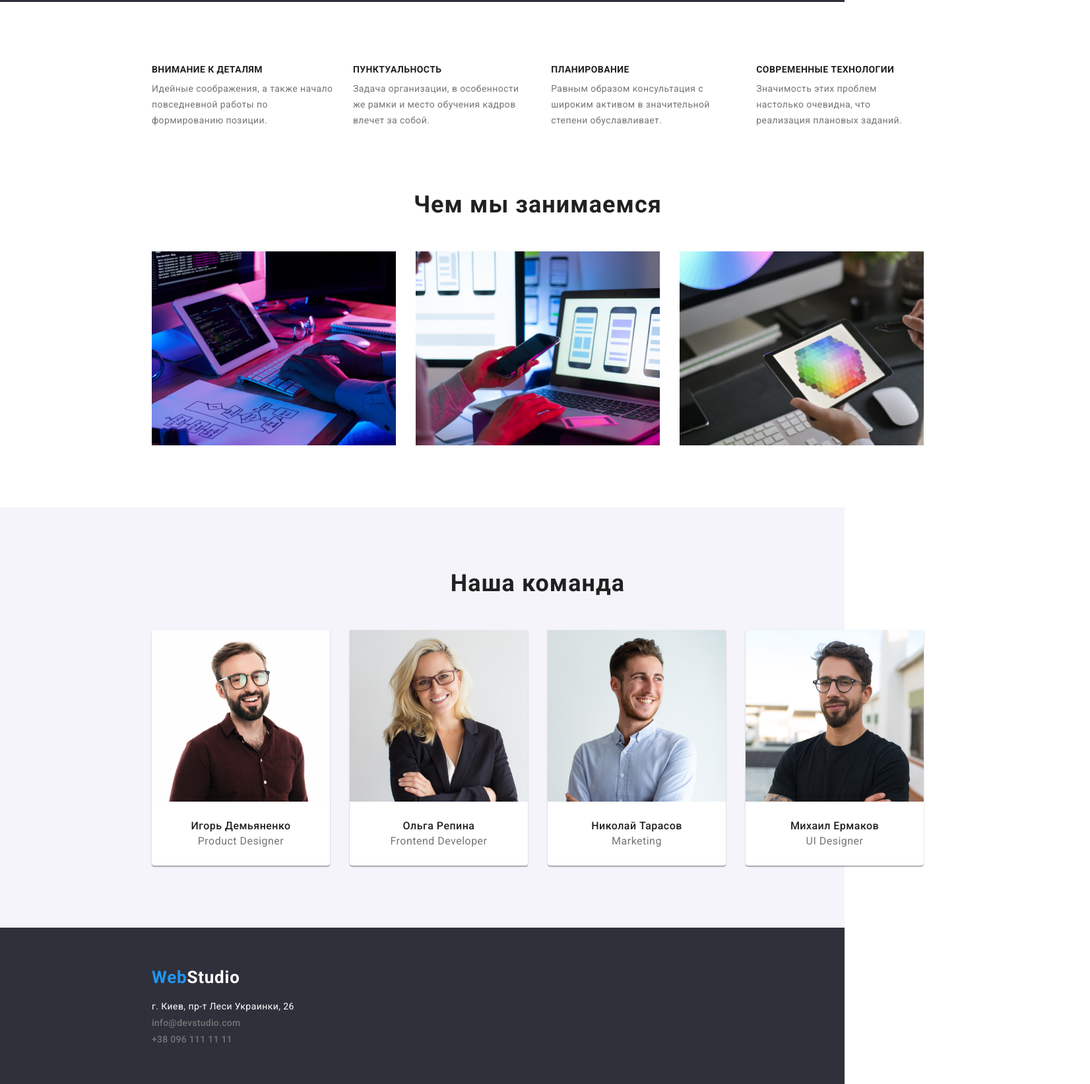
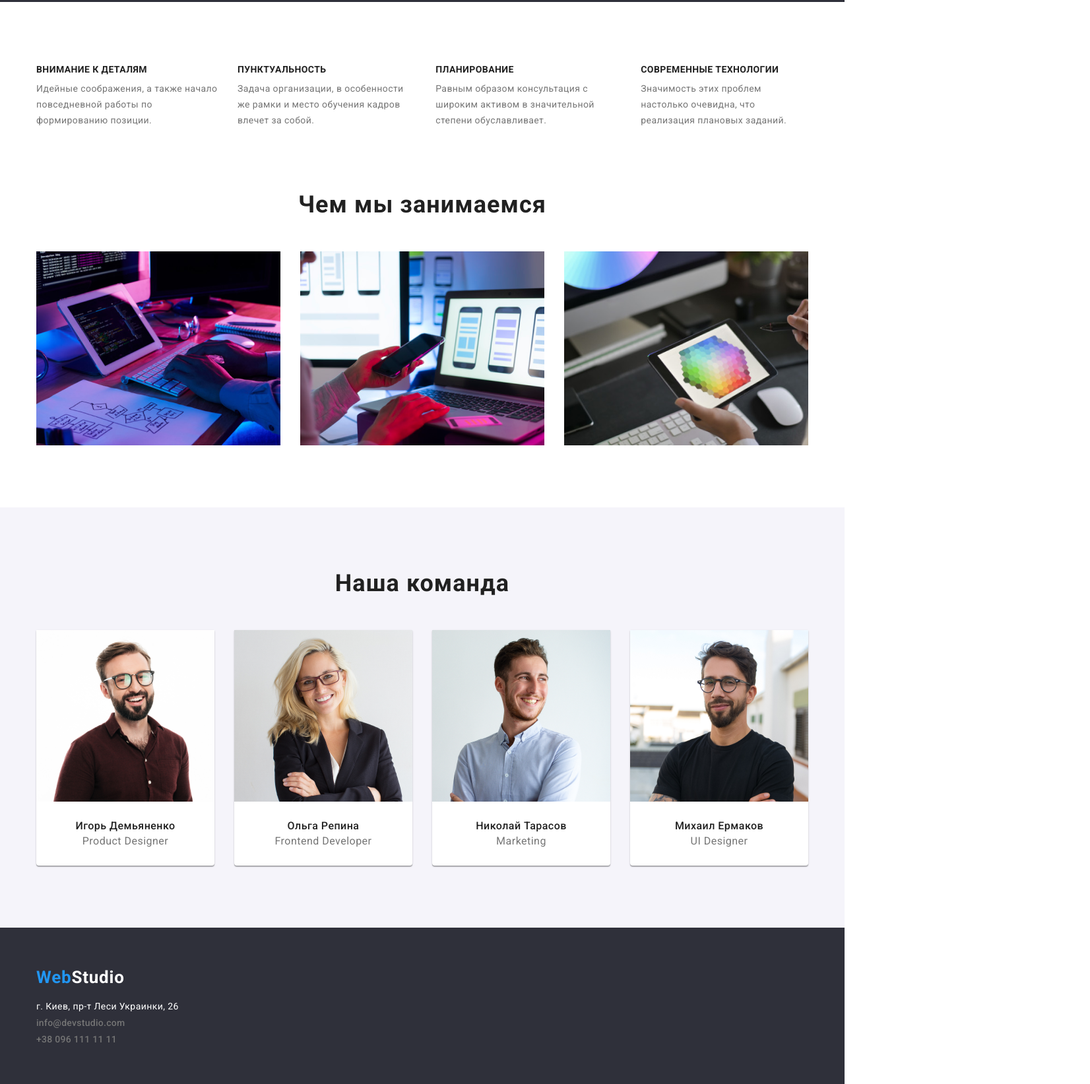
Before and after one commit to CapMcCat/goit-markup-hw-03, a plain HTML site: page index.html in a window 1280 px wide. Shown: the part 676-2319 px from the top of the page at 66% size, 1652 px wide, since content can reach past the window. Drawn offline with nearby package versions, Linux system fonts and the light colour scheme.

Commit message:
fix-ploblem-h1-not-centered-2
deleted section paddings

```diff
--- a/css/styles.css
+++ b/css/styles.css
@@ -154,9 +154,7 @@ img {
 
 .hero-section {
   padding-top: 200px;
-  padding-right: 452px;
   padding-bottom: 200px;
-  padding-left: 452px;
   text-align: center;
   background: var(--secondary-dark-bgc);
 }
@@ -198,9 +196,7 @@ img {
 
 .features-section {
   padding-top: 94px;
-  padding-right: 215px;
   padding-bottom: 47px;
-  padding-left: 215px;
 }
 
 .features-list {
@@ -232,9 +228,7 @@ img {
 
 .what-we-do-section {
   padding-top: 47px;
-  padding-right: 215px;
   padding-bottom: 94px;
-  padding-left: 215px;
 }
 
 .what-we-do-title {
@@ -261,9 +255,7 @@ img {
 
 .our-team-section {
   padding-top: 94px;
-  padding-right: 215px;
   padding-bottom: 94px;
-  padding-left: 215px;
   background-color: var(--secondary-light-bgc);
   text-align: center;
 }
@@ -318,9 +310,7 @@ img {
 
 .footer {
   padding-top: 60px;
-  padding-right: 215px;
   padding-bottom: 60px;
-  padding-left: 215px;
   background: var(--secondary-dark-bgc);
 }
 
@@ -359,9 +349,7 @@ img {
 
 .portfolio-section {
   padding-top: 94px;
-  padding-right: 215px;
   padding-bottom: 94px;
-  padding-left: 215px;
 }
 
 .filter-list {
```
